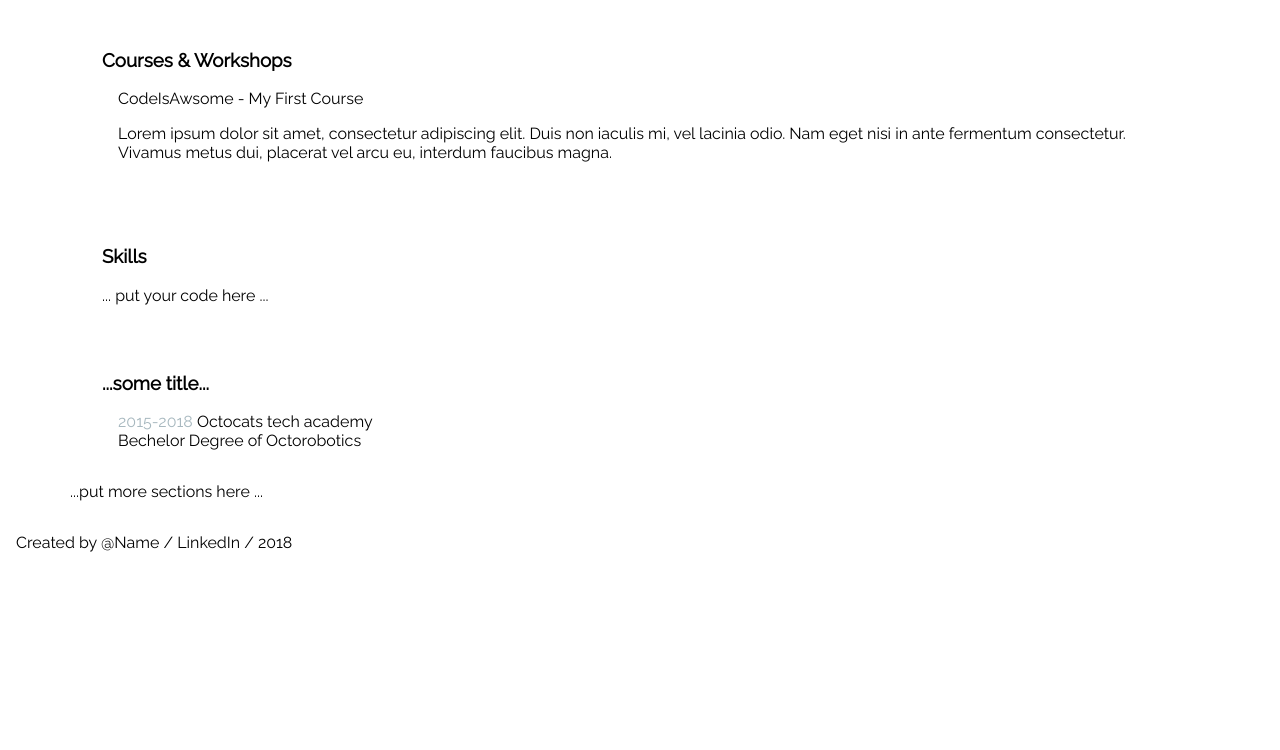
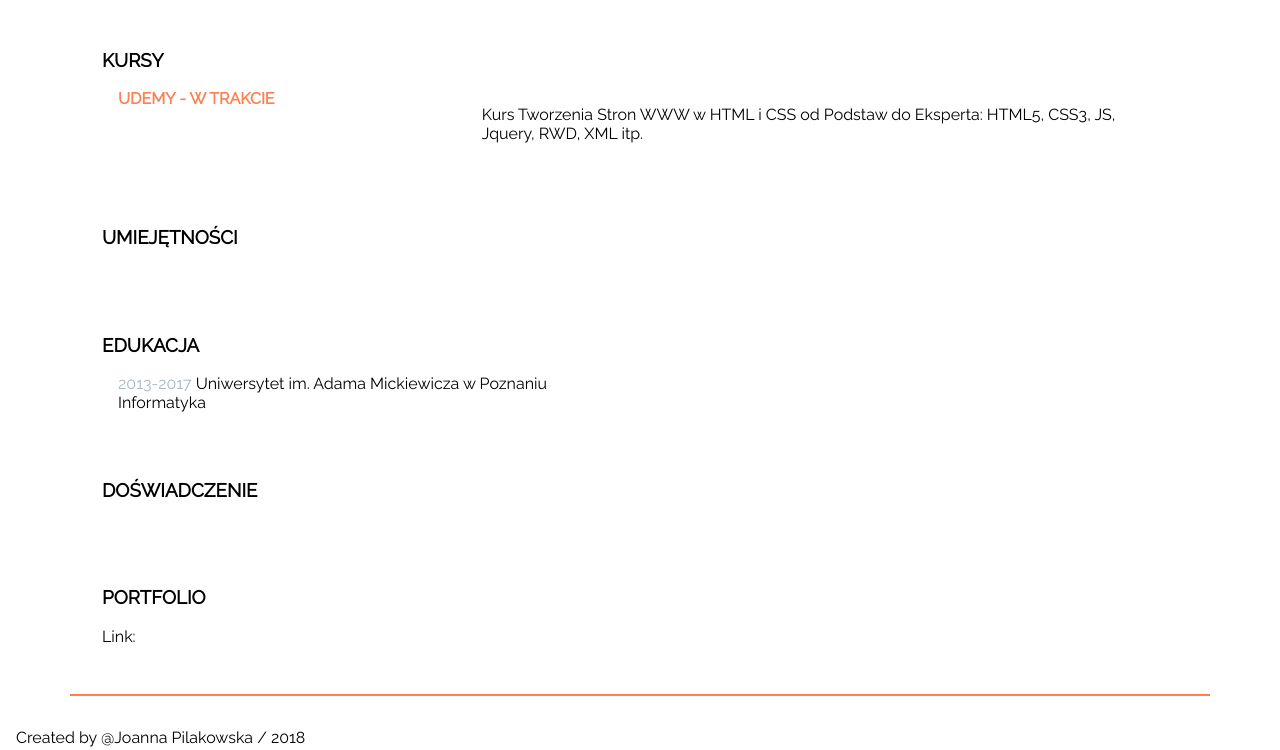
Before and after one commit to JoanaPi/MyCV, a plain HTML site: page index.html in a window 1280 px wide. Shown: the part 408-1158 px from the top of the page. Before the commit the page ends 992 px from the top, so only its background shows below. Drawn offline with Linux system fonts and the light colour scheme.

Commit message:
header kursy

```diff
--- a/index.html
+++ b/index.html
@@ -22,42 +22,50 @@
 		<main>
 			<!--Courses -->
 			<section>
-				<h3>Courses & Workshops</h3>
+				<h3>Kursy</h3>
 				<article class='course'>
 					<div class='title'>
-						CodeIsAwsome - My First Course
+						Udemy - w trakcie
 					</div>
 					<div class="descrition">
-						<p>Lorem ipsum dolor sit amet, consectetur adipiscing elit. Duis non iaculis mi, vel lacinia odio. Nam eget nisi in ante fermentum consectetur. Vivamus metus dui, placerat vel arcu eu, interdum faucibus magna.</p>
+						<p>Kurs Tworzenia Stron WWW w HTML i CSS od Podstaw do Eksperta: HTML5, CSS3, JS, Jquery, RWD, XML itp.</p>
 					</div>
 				</article>
 			</section>
-			<!-- Skilss -->
+			<!-- Umiejętności -->
 			<section>
-				<h3>Skills</h3>
+				<h3>Umiejętności</h3>
 
-				... put your code here ...
+
 
 			</section>
-			<!-- Education -->
+			<!-- Edukacja -->
 			<section>
-				<h3>...some title...</h3>
+				<h3>Edukacja</h3>
 	      <article>
 	        <div class='school'>
-	          <span>2015-2018</span> Octocats tech academy
+	          <span>2013-2017</span> Uniwersytet im. Adama Mickiewicza w Poznaniu
 	        </div>
 	        <div class="descrition">
-	          Bechelor Degree of Octorobotics
+	          Informatyka
 	        </div>
 	      </article>
 			</section>
 			<!-- Experience / Projects / Portfolio ... -->
 
-			...put more sections here ...
+			<section>
+			<h3>Doświadczenie</h3>
+			<p></p>
+			</section>
+
+			<section>
+			<h3>Portfolio</h3>
+			<p>Link:</p>
+			</section>
 
 		</main>
 		<footer>
-			<p>Created by @Name  / LinkedIn / 2018 </p>
+			<p>Created by @Joanna Pilakowska / 2018 </p>
 		</footer>
 	</body>
 </html>
--- a/style.css
+++ b/style.css
@@ -66,17 +66,47 @@ h1 {
   max-width: 500px;
 }
 
+ h3 {
+font-weight: bold;
+text-transform: uppercase;
+
+
+
+}
+
 main {
   max-width: 1140px;
+  border-bottom:2px solid coral;
 }
 
+
+
+
 .course {
+ display: flex;
+  flex-wrap: wrap;
+  -ms-flex-wrap: wrap;           /* zgodnosc z IE*/
 }
 
 .course .title {
+
+font-weight: bold;
+text-transform: uppercase;
+color: coral;
+flex: 0 0 33.3%;
+max-width: 33%
+-ms-flex: 0 0 33.3%;
+
 }
 
 .course .descrition {
+-ms-flex: 0 0 66.6%;
+flex: 0 0 66.6%;
+max-width: 66.6%
+}
+
+.course .descrition p {
+  padding-left: 1em;
 }
 
 .school span {
```
